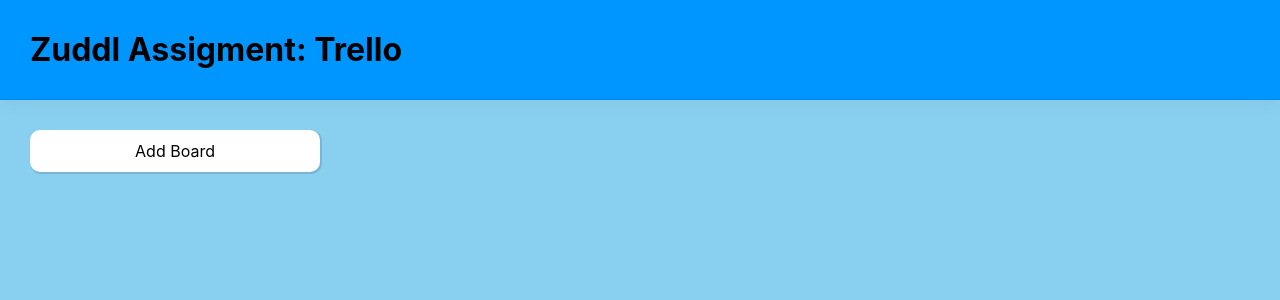
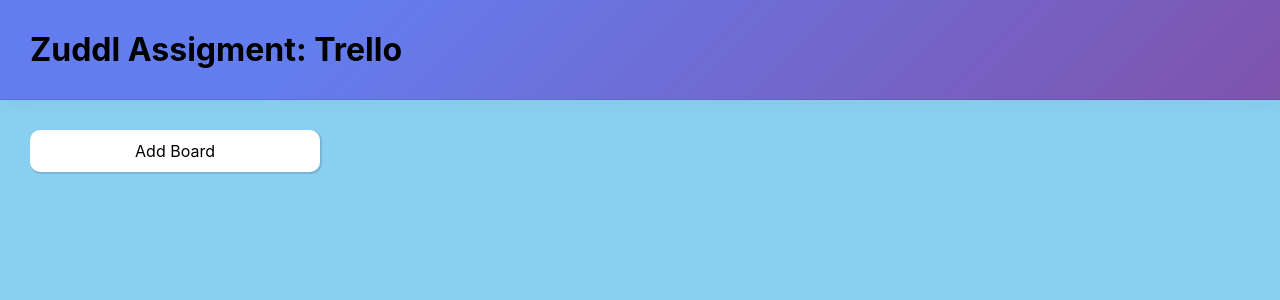
Before and after one commit to madhur3120/Assignment-ToDo, a React (Create React App) app: page / in a window 1280 px wide. Shown: the top 300 px of the page. Built offline with nearby package versions, Linux system fonts and the light colour scheme.

Commit message:
MS | UI Changes

```diff
--- a/src/App.css
+++ b/src/App.css
@@ -26,7 +26,8 @@
   border-bottom: 1px solid rgba(0, 0, 0, 0.1);
   position: sticky;
   top: 0;
-  background-color: #0096FF;
+  background-color: #7f53ac;
+background-image: linear-gradient(315deg, #7f53ac 0%, #647dee 74%);
 }
 
 .app_boards_container {
```
